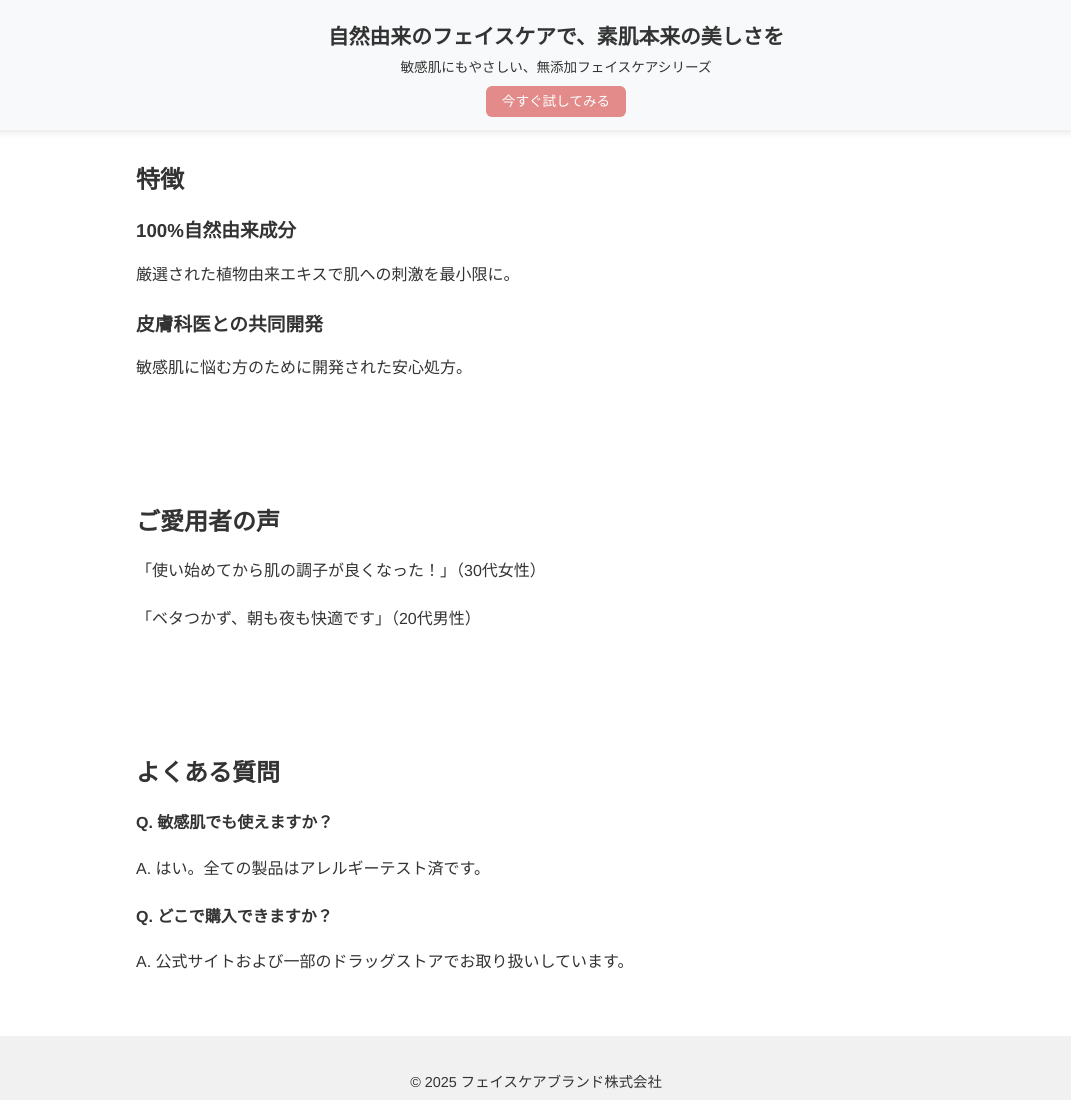
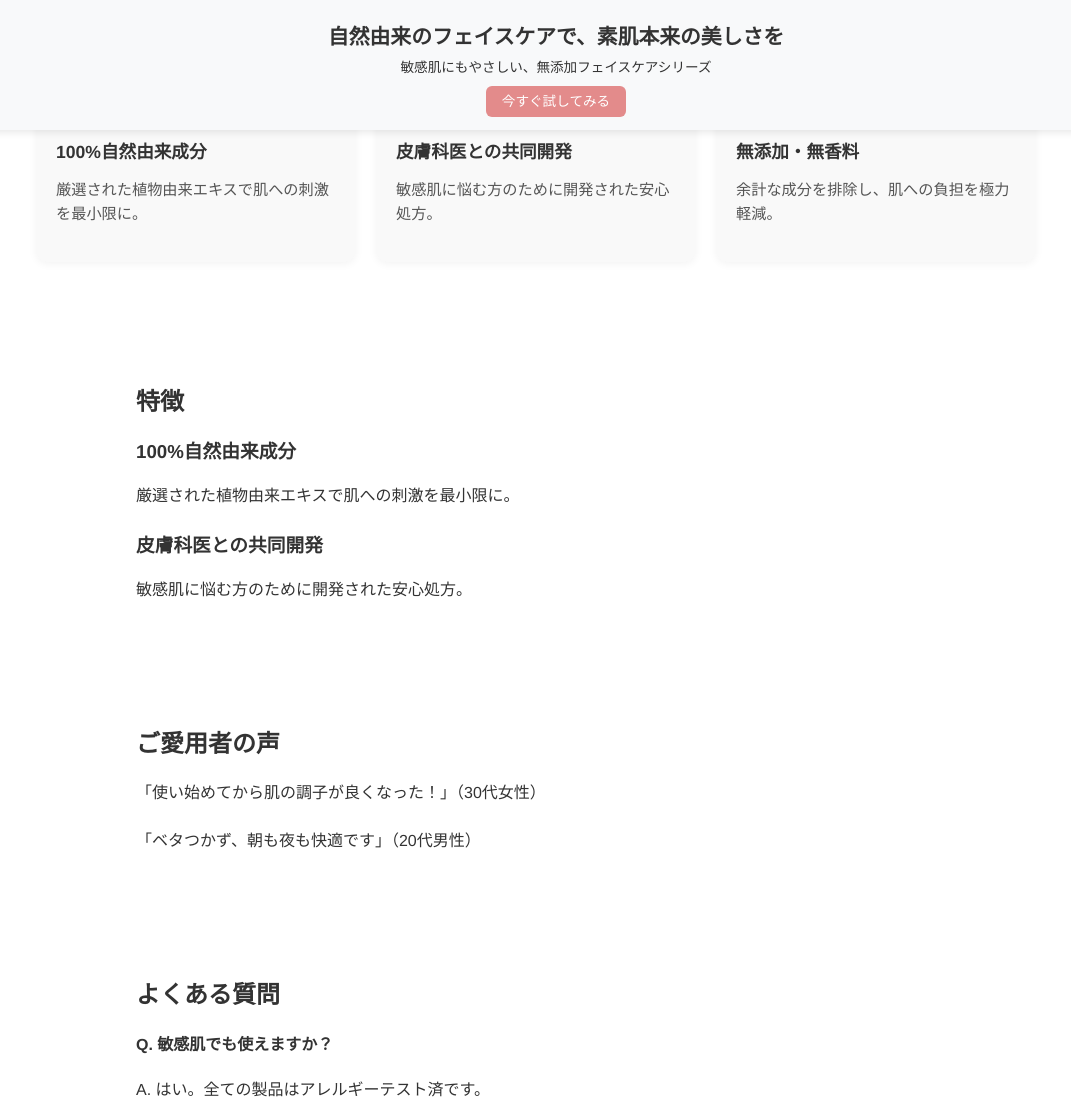
Before and after one commit to Sheep1755/facecare-lp, a plain HTML site: page index.html in a window 1280 px wide. Shown: the top 1100 px of the page, without its empty margins (104-1175 px from the left). Drawn offline with Linux system fonts and the light colour scheme.

Commit message:
特徴３つを追加

```diff
--- a/index.html
+++ b/index.html
@@ -19,7 +19,7 @@
       width: 100%;
       z-index: 1000;
       background: #f8f9fa;
-      padding: 20px 20px; /* 高さを元の1/2に */
+      padding: 20px 20px;
       text-align: center;
       box-shadow: 0 2px 8px rgba(0,0,0,0.1);
     }
@@ -51,7 +51,7 @@
       padding: 40px 20px;
     }
 
-    /* ★ ヘッダーに隠れないように調整 */
+    /* ヘッダーの高さ分余白を追加 */
     section:first-of-type {
       margin-top: 100px;
     }
@@ -70,6 +70,47 @@
       text-align: center;
       padding: 20px;
       font-size: 0.9em;
+    }
+
+    /* 特徴3つのカラム */
+    .features-summary {
+      display: flex;
+      justify-content: space-between;
+      gap: 20px;
+      max-width: 1000px;
+      margin: 60px auto;
+      padding: 0 20px;
+    }
+
+    .feature-box {
+      background-color: #f9f9f9;
+      border-radius: 12px;
+      padding: 20px;
+      flex: 1;
+      box-shadow: 0 2px 8px rgba(0, 0, 0, 0.05);
+      transition: transform 0.3s;
+    }
+
+    .feature-box:hover {
+      transform: translateY(-4px);
+    }
+
+    .feature-box h3 {
+      font-size: 1.1em;
+      color: #333;
+      margin-bottom: 10px;
+    }
+
+    .feature-box p {
+      font-size: 0.95em;
+      color: #555;
+      line-height: 1.6;
+    }
+
+    @media (max-width: 768px) {
+      .features-summary {
+        flex-direction: column;
+      }
     }
 
     @media (max-width: 600px) {
@@ -96,6 +137,22 @@
       <a href="#">今すぐ試してみる</a>
     </div>
   </header>
+
+  <!-- 特徴ブロック（無印風3カラム） -->
+  <section class="features-summary">
+    <div class="feature-box">
+      <h3>100%自然由来成分</h3>
+      <p>厳選された植物由来エキスで肌への刺激を最小限に。</p>
+    </div>
+    <div class="feature-box">
+      <h3>皮膚科医との共同開発</h3>
+      <p>敏感肌に悩む方のために開発された安心処方。</p>
+    </div>
+    <div class="feature-box">
+      <h3>無添加・無香料</h3>
+      <p>余計な成分を排除し、肌への負担を極力軽減。</p>
+    </div>
+  </section>
 
   <section class="features">
     <h2>特徴</h2>
```
